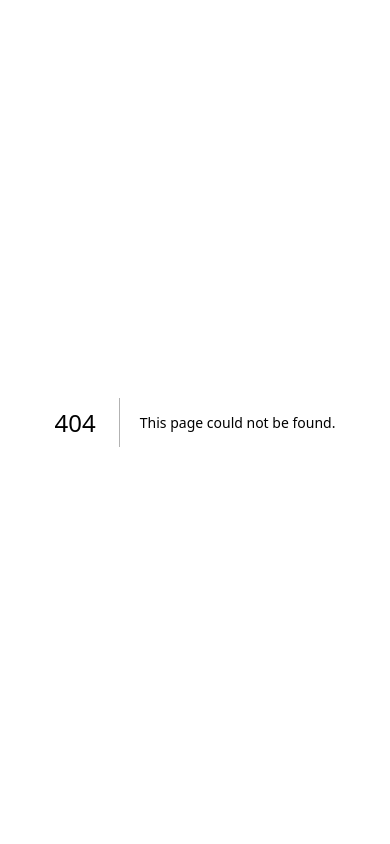
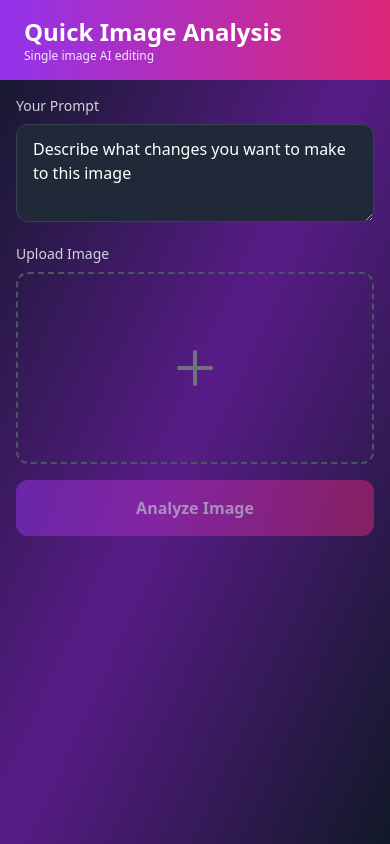
Before and after one commit to seyhancanyakan/qorsel, a Next.js app: page /tekqwen in a window 390 px wide. Before the commit this address had no page. Built offline with nearby package versions, Linux system fonts and the light colour scheme; no server answers.

Commit message:
Add TekQwen UI page - Quick single image analysis
- New page: /tekqwen
- Mobile app design
- Upload 1 image + prompt
- Real-time processing
- Instant results

All 4 workflows now have UI!

```diff
--- /dev/null
+++ b/app/tekqwen/page.tsx
@@ -0,0 +1,116 @@
+"use client";
+
+import { useState } from "react";
+import { motion } from "framer-motion";
+
+const COMFY_BASE = process.env.NEXT_PUBLIC_COMFYUI_BASE_URL ?? "http://127.0.0.1:8188";
+
+async function uploadImage(file: File): Promise<string> {
+  const formData = new FormData();
+  formData.append("image", file);
+  const res = await fetch("/api/upload-image", { method: "POST", body: formData });
+  const data = await res.json();
+  return data.name;
+}
+
+export default function TekQwenPage() {
+  const [prompt, setPrompt] = useState("Describe what changes you want to make to this image");
+  const [imageFile, setImageFile] = useState<File | null>(null);
+  const [result, setResult] = useState<string | null>(null);
+  const [loading, setLoading] = useState(false);
+
+  async function handleGenerate() {
+    if (!imageFile) return;
+    setLoading(true);
+    setResult(null);
+
+    try {
+      const imageName = await uploadImage(imageFile);
+
+      const formData = new FormData();
+      formData.append("prompt", prompt);
+      formData.append("imageName", imageName);
+      formData.append("steps", "4");
+      formData.append("cfg", "1");
+      formData.append("width", "1920");
+      formData.append("height", "1080");
+
+      const res = await fetch("/api/tekqwen/run", { method: "POST", body: formData });
+      const data = await res.json();
+
+      // Poll for result
+      const promptId = data.prompt_id;
+      let completed = false;
+
+      while (!completed) {
+        await new Promise((r) => setTimeout(r, 2000));
+        const statusRes = await fetch(`/api/qwen-edit/status?prompt_id=${promptId}`);
+        const statusData = await statusRes.json();
+
+        if (statusData.completed && statusData.images.length > 0) {
+          setResult(statusData.images[0]);
+          completed = true;
+        }
+      }
+    } catch (err) {
+      console.error(err);
+    } finally {
+      setLoading(false);
+    }
+  }
+
+  return (
+    <div className="h-screen overflow-hidden bg-gradient-to-br from-gray-900 via-purple-900 to-gray-900 flex flex-col">
+      <div className="bg-gradient-to-r from-purple-600 to-pink-600 px-6 py-4 text-white">
+        <h1 className="text-2xl font-bold">Quick Image Analysis</h1>
+        <p className="text-purple-100 text-xs">Single image AI editing</p>
+      </div>
+
+      <div className="flex-1 overflow-auto p-4">
+        <div className="max-w-2xl mx-auto space-y-4">
+          <div>
+            <label className="block text-sm font-medium text-gray-300 mb-2">Your Prompt</label>
+            <textarea value={prompt} onChange={(e) => setPrompt(e.target.value)} rows={3} className="w-full px-4 py-3 bg-gray-800 border border-gray-700 rounded-xl text-white focus:outline-none focus:ring-2 focus:ring-purple-500" />
+          </div>
+
+          <div>
+            <label className="block text-sm font-medium text-gray-300 mb-2">Upload Image</label>
+            <input type="file" accept="image/*" onChange={(e) => setImageFile(e.target.files?.[0] ?? null)} className="hidden" id="img" />
+            <label htmlFor="img" className="block w-full h-48 border-2 border-dashed border-gray-600 rounded-xl cursor-pointer hover:border-purple-500 overflow-hidden">
+              {imageFile ? (
+                <img src={URL.createObjectURL(imageFile)} alt="Preview" className="w-full h-full object-cover" />
+              ) : (
+                <div className="flex items-center justify-center h-full text-gray-500">
+                  <svg className="w-12 h-12" fill="none" stroke="currentColor" viewBox="0 0 24 24">
+                    <path strokeLinecap="round" strokeLinejoin="round" strokeWidth={2} d="M12 4v16m8-8H4" />
+                  </svg>
+                </div>
+              )}
+            </label>
+          </div>
+
+          <motion.button whileTap={{ scale: 0.98 }} onClick={handleGenerate} disabled={!imageFile || loading} className="w-full py-4 bg-gradient-to-r from-purple-600 to-pink-600 hover:from-purple-700 hover:to-pink-700 text-white font-bold rounded-xl disabled:opacity-50">
+            {loading ? "Analyzing..." : "Analyze Image"}
+          </motion.button>
+
+          {loading && (
+            <div className="flex flex-col items-center py-12">
+              <div className="w-16 h-16 border-4 border-purple-500/30 border-t-purple-500 rounded-full animate-spin mb-4"></div>
+              <p className="text-white">Processing...</p>
+            </div>
+          )}
+
+          {result && (
+            <motion.div initial={{ opacity: 0, scale: 0.9 }} animate={{ opacity: 1, scale: 1 }} className="bg-gray-800 rounded-xl overflow-hidden">
+              <img src={`${COMFY_BASE}/view?filename=${result}`} alt="Result" className="w-full" />
+              <div className="p-4">
+                <p className="text-white font-semibold mb-2">Result:</p>
+                <p className="text-gray-400 text-sm">{result}</p>
+              </div>
+            </motion.div>
+          )}
+        </div>
+      </div>
+    </div>
+  );
+}
```
